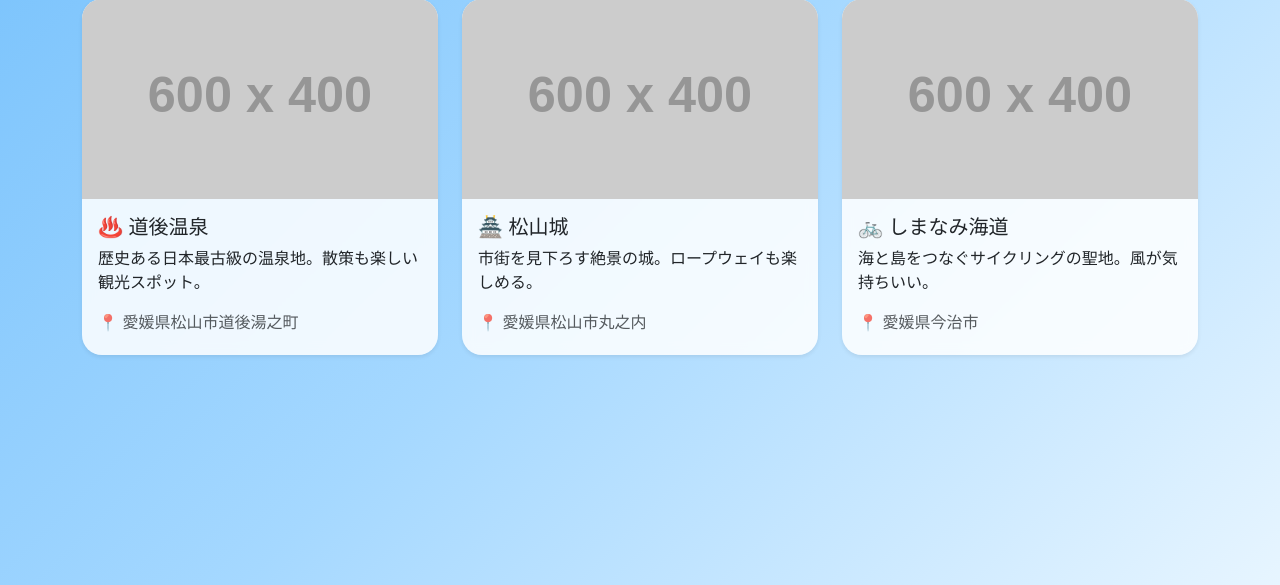
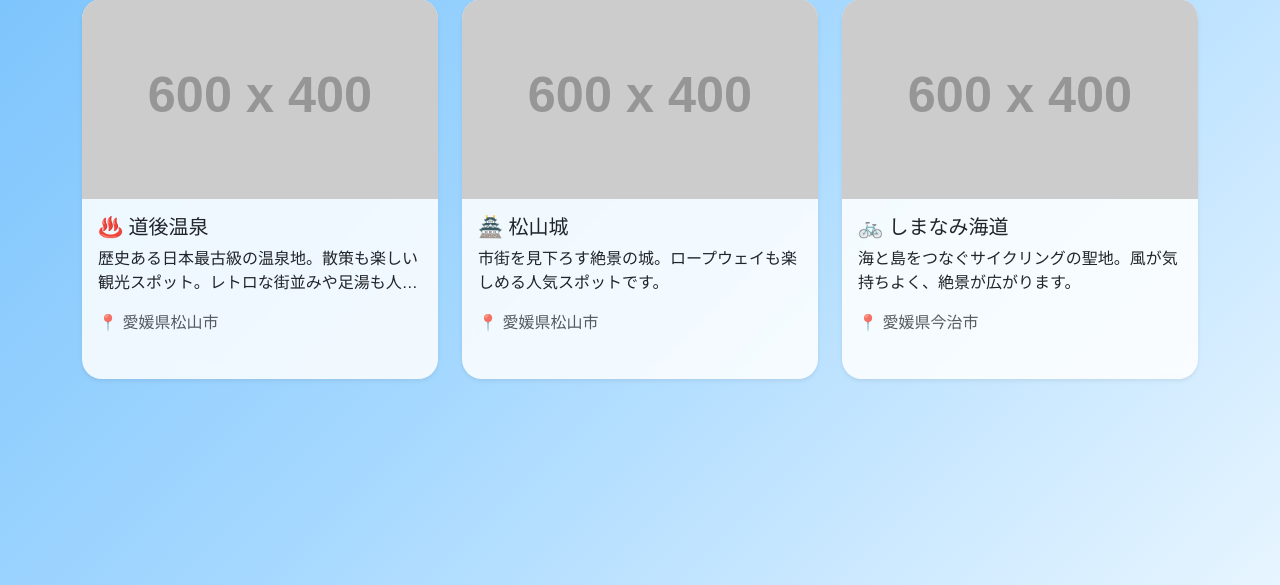
Before and after one commit to Miki-chan116/tourist-app, a Flask app: page / in a window 1280 px wide. Shown: the part 215-800 px from the top of the page. Run offline with Flask 3, Linux system fonts and the light colour scheme; grey boxes labelled with a size stand in for pictures from a placeholder-image service; some libraries are stand-ins or nearby versions.

Commit message:
Index.htmlタイル修正
タイルの大きさ揃えて、カードクリックで全文表示

```diff
--- a/static/css/style.css
+++ b/static/css/style.css
@@ -68,3 +68,27 @@ body {
     backdrop-filter: blur(6px);
     border: none;
 }
+
+.card {
+    height: 100%;
+    display: flex;
+    flex-direction: column;
+    cursor: pointer;
+}
+
+.card-body {
+    flex-grow: 1;
+}
+
+.card-text {
+    display: -webkit-box;
+    -webkit-line-clamp: 2;
+    -webkit-box-orient: vertical;
+    overflow: hidden;
+    min-height: 3em;
+}
+
+.card-clickable:hover {
+    transform: translateY(-5px);
+    box-shadow: 0 10px 25px rgba(0,0,0,0.15);
+}
--- a/templates/index.html
+++ b/templates/index.html
@@ -10,6 +10,36 @@
 
     <!-- 自分のCSS -->
     <link rel="stylesheet" href="{{ url_for('static', filename='css/style.css') }}">
+
+    <style>
+        /* カード高さ統一 */
+        .card {
+            height: 100%;
+            display: flex;
+            flex-direction: column;
+            cursor: pointer;
+        }
+
+        .card-body {
+            flex-grow: 1;
+        }
+
+        /* 2行制限 */
+        .card-text {
+            display: -webkit-box;
+            -webkit-line-clamp: 2;
+            -webkit-box-orient: vertical;
+            overflow: hidden;
+            min-height: 3em;
+        }
+
+        /* ホバー */
+        .card:hover {
+            transform: translateY(-5px);
+            transition: 0.3s;
+            box-shadow: 0 10px 25px rgba(0,0,0,0.15);
+        }
+    </style>
 </head>
 
 <body>
@@ -30,7 +60,6 @@
 <!-- メイン -->
 <div class="container mt-4">
 
-    <!-- ヒーロー風タイトル -->
     <div class="text-center mb-5">
         <h1 class="mb-2"> 愛媛の観光地</h1>
         <p class="text-muted">
@@ -38,40 +67,51 @@
         </p>
     </div>
 
-    <!-- カード一覧 -->
     <div class="row">
 
         <!-- カード① -->
-        <div class="col-12 col-md-6 col-lg-4">
-            <div class="card mb-4 shadow-sm">
-                <img src="https://placehold.jp/600x400.png" class="card-img-top" alt="道後温泉">
+        <div class="col-12 col-md-6 col-lg-4 d-flex">
+            <div class="card mb-4 shadow-sm w-100"
+                 data-bs-toggle="modal"
+                 data-bs-target="#modal1">
+                <img src="https://placehold.jp/600x400.png" class="card-img-top">
                 <div class="card-body">
                     <h5 class="card-title">♨️ 道後温泉</h5>
-                    <p class="card-text">歴史ある日本最古級の温泉地。散策も楽しい観光スポット。</p>
-                    <p class="text-muted mb-1">📍 愛媛県松山市道後湯之町</p>
+                    <p class="card-text">
+                        歴史ある日本最古級の温泉地。散策も楽しい観光スポット。レトロな街並みや足湯も人気です。
+                    </p>
+                    <p class="text-muted mb-1">📍 愛媛県松山市</p>
                 </div>
             </div>
         </div>
 
         <!-- カード② -->
-        <div class="col-12 col-md-6 col-lg-4">
-            <div class="card mb-4 shadow-sm">
-                <img src="https://placehold.jp/600x400.png" class="card-img-top" alt="松山城">
+        <div class="col-12 col-md-6 col-lg-4 d-flex">
+            <div class="card mb-4 shadow-sm w-100"
+                 data-bs-toggle="modal"
+                 data-bs-target="#modal2">
+                <img src="https://placehold.jp/600x400.png" class="card-img-top">
                 <div class="card-body">
                     <h5 class="card-title">🏯 松山城</h5>
-                    <p class="card-text">市街を見下ろす絶景の城。ロープウェイも楽しめる。</p>
-                    <p class="text-muted mb-1">📍 愛媛県松山市丸之内</p>
+                    <p class="card-text">
+                        市街を見下ろす絶景の城。ロープウェイも楽しめる人気スポットです。
+                    </p>
+                    <p class="text-muted mb-1">📍 愛媛県松山市</p>
                 </div>
             </div>
         </div>
 
         <!-- カード③ -->
-        <div class="col-12 col-md-6 col-lg-4">
-            <div class="card mb-4 shadow-sm">
-                <img src="https://placehold.jp/600x400.png" class="card-img-top" alt="しまなみ海道">
+        <div class="col-12 col-md-6 col-lg-4 d-flex">
+            <div class="card mb-4 shadow-sm w-100"
+                 data-bs-toggle="modal"
+                 data-bs-target="#modal3">
+                <img src="https://placehold.jp/600x400.png" class="card-img-top">
                 <div class="card-body">
                     <h5 class="card-title">🚲 しまなみ海道</h5>
-                    <p class="card-text">海と島をつなぐサイクリングの聖地。風が気持ちいい。</p>
+                    <p class="card-text">
+                        海と島をつなぐサイクリングの聖地。風が気持ちよく、絶景が広がります。
+                    </p>
                     <p class="text-muted mb-1">📍 愛媛県今治市</p>
                 </div>
             </div>
@@ -80,5 +120,55 @@
     </div>
 </div>
 
+<!-- ===== モーダル ===== -->
+
+<div class="modal fade" id="modal1">
+  <div class="modal-dialog modal-dialog-centered">
+    <div class="modal-content">
+      <div class="modal-header">
+        <h5>♨️ 道後温泉</h5>
+        <button class="btn-close" data-bs-dismiss="modal"></button>
+      </div>
+      <div class="modal-body">
+        歴史ある日本最古級の温泉地。散策も楽しい観光スポット。
+        レトロな街並みや足湯もあり、ゆったり過ごせます。
+      </div>
+    </div>
+  </div>
+</div>
+
+<div class="modal fade" id="modal2">
+  <div class="modal-dialog modal-dialog-centered">
+    <div class="modal-content">
+      <div class="modal-header">
+        <h5>🏯 松山城</h5>
+        <button class="btn-close" data-bs-dismiss="modal"></button>
+      </div>
+      <div class="modal-body">
+        市街を見下ろす絶景の城。ロープウェイやリフトも楽しめます。
+        天守からの景色は圧巻です。
+      </div>
+    </div>
+  </div>
+</div>
+
+<div class="modal fade" id="modal3">
+  <div class="modal-dialog modal-dialog-centered">
+    <div class="modal-content">
+      <div class="modal-header">
+        <h5>🚲 しまなみ海道</h5>
+        <button class="btn-close" data-bs-dismiss="modal"></button>
+      </div>
+      <div class="modal-body">
+        海と島をつなぐサイクリングの聖地。
+        ドライブや観光にも人気で、絶景を楽しめます。
+      </div>
+    </div>
+  </div>
+</div>
+
+<!-- Bootstrap JS（必須） -->
+<script src="https://cdn.jsdelivr.net/npm/bootstrap@5.3.0/dist/js/bootstrap.bundle.min.js"></script>
+
 </body>
 </html>
```
